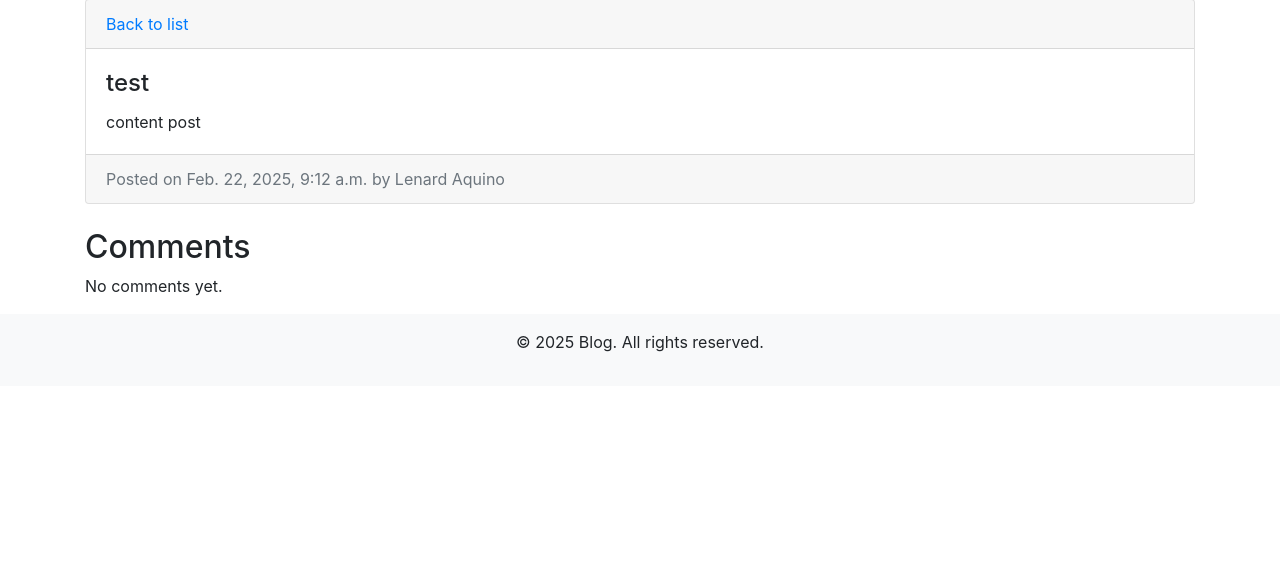
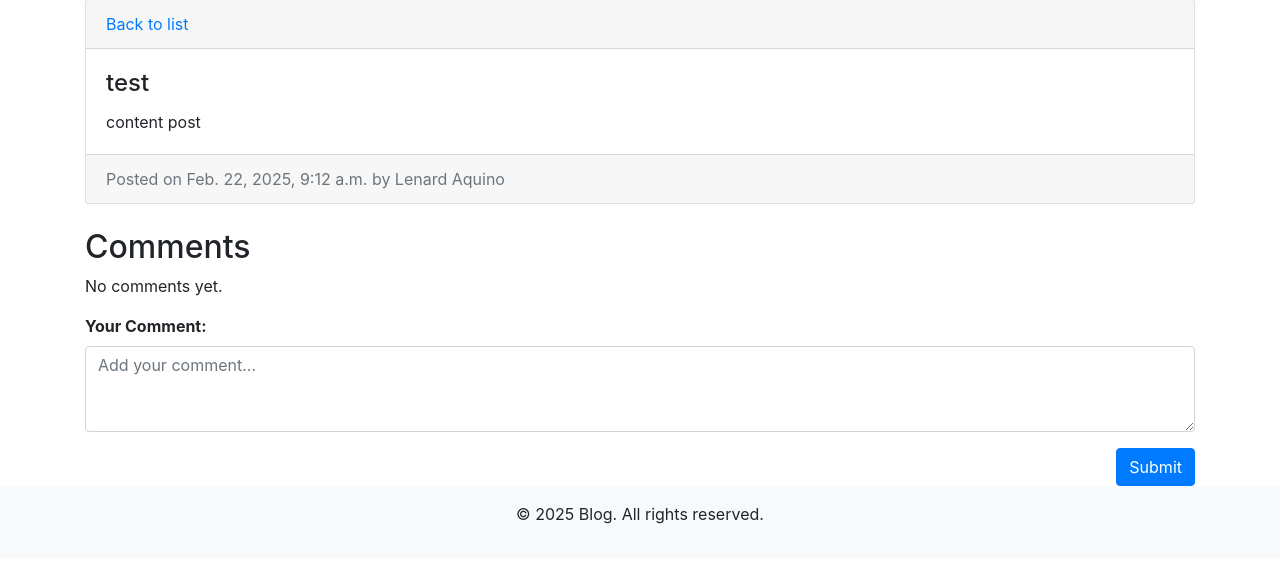
Before and after one commit to ltaquino/blogging_system, a Django app: page /blog/1/ in a window 1280 px wide. Shown: the part 81-644 px from the top of the page. Run offline with Django 4.2, Linux system fonts and the light colour scheme; data comes from the database, SQL or seed files in the repository; both versions use the stored data as it was after the commit; some libraries are stand-ins or nearby versions.

Commit message:
Models and Relationship - :sparkles: Added User Comment feature

```diff
--- /dev/null
+++ b/blogs/forms.py
@@ -0,0 +1,10 @@
+from django import forms
+from .models import Comment
+
+class CommentForm(forms.ModelForm):
+    class Meta:
+        model = Comment
+        fields = ['content']
+        widgets = {
+            'content': forms.Textarea(attrs={'rows': 3, 'placeholder': 'Add your comment...'}),
+        }
--- a/blogs/urls.py
+++ b/blogs/urls.py
@@ -1,5 +1,5 @@
 from django.urls import path
-from .views import PostListView, PostDetailView, PostCreateView
+from .views import PostListView, PostDetailView, PostCreateView,add_comment
 
 app_name = 'blogs'
 
@@ -7,4 +7,5 @@ urlpatterns = [
     path('', PostListView.as_view(), name='post-list'),
     path('<int:pk>/', PostDetailView.as_view(), name='post-detail'),
     path('create/', PostCreateView.as_view(), name='post-create'),
+    path('<int:pk>/add-comment/', add_comment, name='add-comment'),
 ]
--- a/blogs/views.py
+++ b/blogs/views.py
@@ -1,8 +1,8 @@
 from django.urls import reverse_lazy
 from django.views.generic import ListView, DetailView, CreateView
 from .models import Post, Author
-
-from django.shortcuts import render
+from .forms import CommentForm
+from django.shortcuts import render, redirect, get_object_or_404
 
 class PostListView(ListView):
     model = Post
@@ -18,6 +18,11 @@ class PostDetailView(DetailView):
     template_name = 'templates/post_detail.html'
     context_object_name = 'post'
 
+    def get_context_data(self, **kwargs):
+        context = super().get_context_data(**kwargs)
+        context['form'] = CommentForm()
+        return context
+
 class PostCreateView(CreateView):
     model = Post
     template_name = 'templates/post_form.html'
@@ -28,3 +33,16 @@ class PostCreateView(CreateView):
         context = super().get_context_data(**kwargs)
         context['authors'] = Author.objects.all()
         return context
+
+
+def add_comment(request, pk):
+    post = get_object_or_404(Post, pk=pk)
+    if request.method == 'POST':
+        form = CommentForm(request.POST)
+        if form.is_valid():
+            comment = form.save(commit=False)
+            comment.post = post
+            if request.user.is_authenticated:
+                comment.user = request.user
+            comment.save()
+    return redirect('blogs:post-detail', pk=post.pk)
--- a/templates/templates/post_detail.html
+++ b/templates/templates/post_detail.html
@@ -21,11 +21,11 @@
       <ul>
         {% for comment in post.comments.all %}
         <li>
-          <p>{{ comment.content }}</p>
+          <p>{{ comment.content }} <br/>
           <small
             >By: {% if comment.user %} {{ comment.user.first_name }} {{ comment.user.last_name }} {% else %}
             Anonymous {% endif %} on {{ comment.created }}</small
-          >
+          ></p>
         </li>
         {% endfor %}
       </ul>
@@ -33,6 +33,24 @@
       <p>No comments yet.</p>
       {% endif %}
     </div>
+    <div class="col-md-12">
+
+
+    <form action="{% url 'blogs:add-comment' post.pk %}" method="post">
+      {% csrf_token %}
+
+      <div class="form-group mb-3">
+        <label for="id_content" class="font-weight-bold">Your Comment:</label>
+        <textarea name="content" id="id_content" rows="3" class="form-control" placeholder="Add your comment..." required></textarea>
+      </div>
+      <div class="text-right">
+        <button type="submit" class="btn btn-primary">Submit</button>
+      </div>
+    </form>
+
+
+  </div>
+
   </div>
 </div>
 {% endblock %}
```
Also changed, not shown: db.sqlite3.
